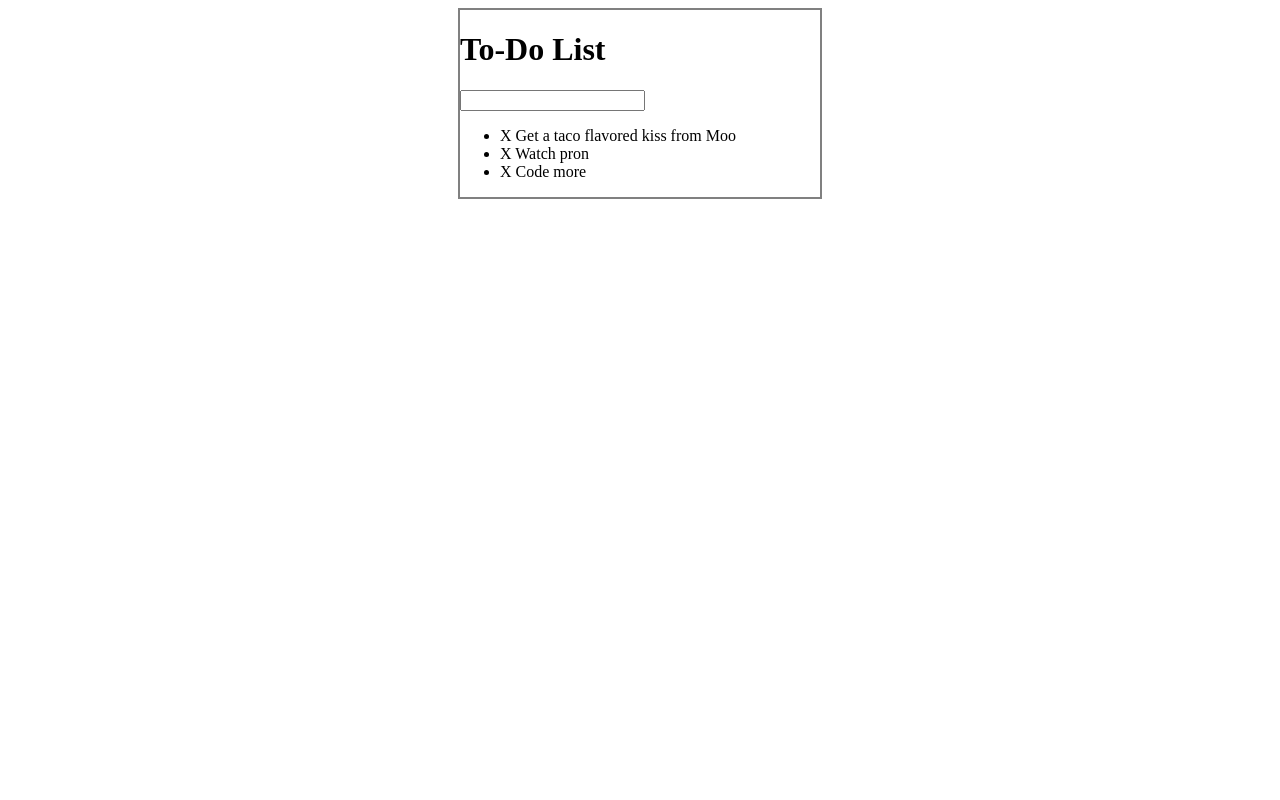
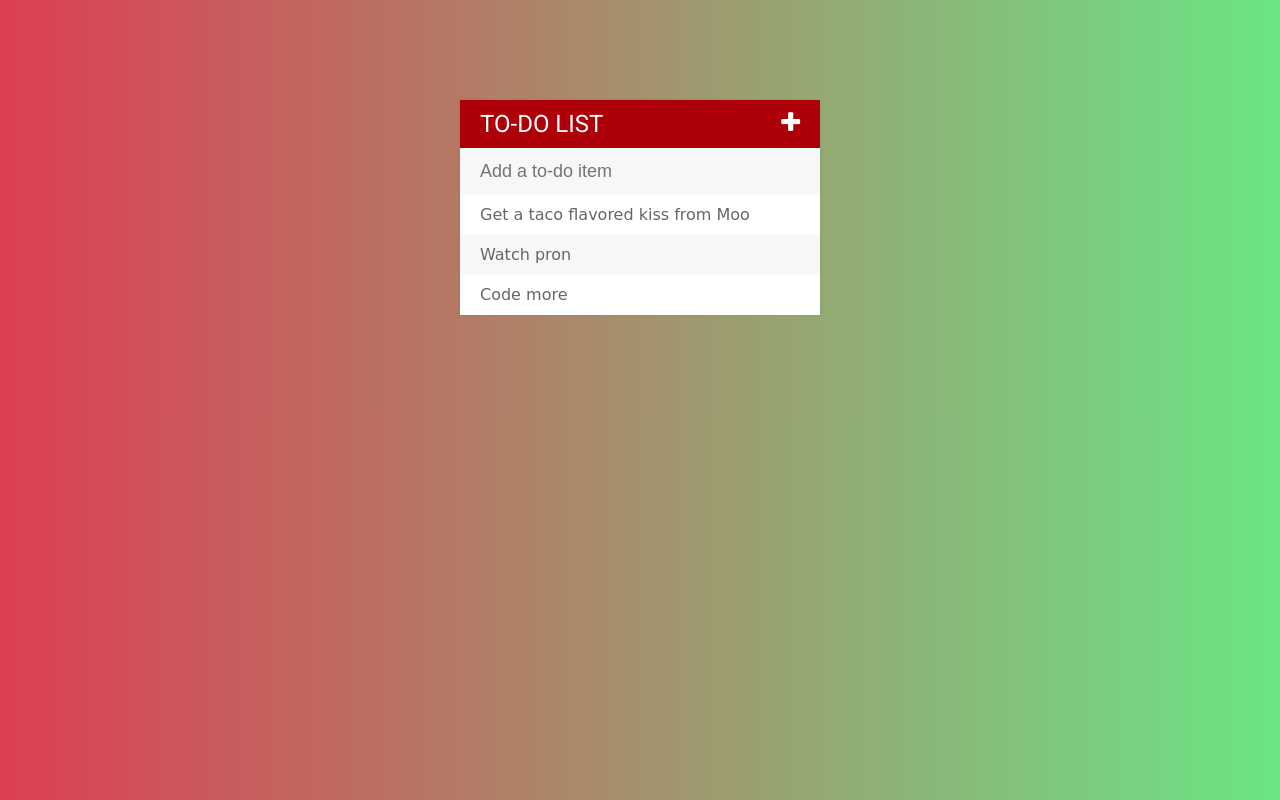
Before and after one commit to Codevotee/to-do-list-app, a plain HTML site: page index.html in a window 1280 px wide. Drawn offline with nearby package versions, Linux system fonts and the light colour scheme; a web font is replaced by a local one.

Commit message:
did styling for the heading, icons, input, list items

```diff
--- a/assets/css/stylesheet.css
+++ b/assets/css/stylesheet.css
@@ -1,15 +1,94 @@
 * {
-	user-select: none;
+    user-select: none;
+}
+
+body {
+    background: #dd3e54;
+    /* fallback for old browsers */
+    background: -webkit-linear-gradient(to left, #6be585, #dd3e54);
+    /* Chrome 10-25, Safari 5.1-6 */
+    background: linear-gradient(to left, #6be585, #dd3e54);
+    /* W3C, IE 10+/ Edge, Firefox 16+, Chrome 26+, Opera 12+, Safari 7+ */
 }
 
 #container {
-	border: 2px solid grey;
-	width: 360px;
-	margin: 0 auto;
+	background: #f7f7f7;
+    box-shadow: 0 0 3px rgba(0,0,0,0.1);
+    width: 360px;
+    margin: 100px auto;
 }
 
+h1 {
+	background-color: #ad0009;
+	color: white;
+	margin: 0;
+	padding: 10px 20px;
+	text-transform: uppercase;
+	font-size: 24px;
+	font-weight: normal;
+	font-family: 'Roboto', sans-serif;
+}
 
-.checked {
-	color: grey;
-	text-decoration: line-through;
+.fa-plus {
+	float: right;
 }
+
+input {
+	font-size: 18px;
+	color: #AD0009;
+	background-color: #f7f7f7;
+	width: 100%;
+	padding: 13px 13px 13px 20px;
+	box-sizing: border-box;
+	border: none;
+	transition: 0.1s ease-in-out;
+}
+
+input:focus {
+	background-color: #fff;
+	border: 3px solid #AD0009;
+	outline: none;
+}
+
+ul {
+	list-style: none; /*removes bullet points*/
+	margin: 0;
+	padding: 0;
+	/*the two above properties move the to-dos to the left*/
+
+}
+
+li {
+	font-family: 'Gaegu', cursive;
+	background-color: #fff;
+	height: 40px;
+	padding-left: 20px;
+	line-height: 40px;
+	color: #666;
+}
+
+li:nth-child(2n){
+	background-color: #f7f7f7;
+}
+
+.checked { /*to-do finished effect*/
+    color: grey;
+    text-decoration: line-through;
+}
+
+span {
+	background-color: #AD0009;
+	color: white;
+	height: 40px;
+	width: 0;
+	margin-left: 20px;
+	text-align: center;
+	display: inline-block;
+	float: right;
+	display: none;
+}
+
+li:hover span {
+	width: 40px;
+	display: initial;
+}
--- a/assets/js/script.js
+++ b/assets/js/script.js
@@ -22,6 +22,6 @@ $("input[type='text']").keypress(function(event){
 	if(event.which === 13){ // checks if the enter key is pressed
 		var toDoValue = $(this).val(); // grabs the new to-do value from user input
 		// creates a new to-do and adds to the list
-		$("ul").append("<li><span>X</span> " + toDoValue + "</li>"); // adds a new to-do from user's input
+		$("ul").append("<li><span><i class='fa fa-trash' aria-hidden='true'></i></span> " + toDoValue + "</li>"); // adds a new to-do from user's input
 	}
 });
--- a/index.html
+++ b/index.html
@@ -4,18 +4,21 @@
 
 <head>
     <title>Codevotee's To-Do List App</title>
+    <link href="https://fonts.googleapis.com/css?family=Roboto" rel="stylesheet">
+    <link href="https://fonts.googleapis.com/css?family=Gaegu" rel="stylesheet">
+    <link rel="stylesheet" href="https://stackpath.bootstrapcdn.com/font-awesome/4.7.0/css/font-awesome.min.css" type="text/css">
     <link rel="stylesheet" type="text/css" href="assets/css/stylesheet.css">
     <script src="https://code.jquery.com/jquery-3.3.1.min.js" integrity="sha256-FgpCb/KJQlLNfOu91ta32o/NMZxltwRo8QtmkMRdAu8=" crossorigin="anonymous"></script>
 </head>
 
 <body>
     <div id="container">
-        <h1>To-Do List</h1>
-        <input type="text" name="to-do-input">
+        <h1>To-Do List <i class="fa fa-plus" aria-hidden="true"></i></h1>
+        <input type="text" name="to-do-input" placeholder="Add a to-do item">
         <ul>
-            <li><span>X</span> Get a taco flavored kiss from Moo</li>
-            <li><span>X</span> Watch pron</li>
-            <li><span>X</span> Code more</li>
+            <li><span><i class="fa fa-trash" aria-hidden="true"></i></span> Get a taco flavored kiss from Moo</li>
+            <li><span><i class="fa fa-trash" aria-hidden="true"></i></span> Watch pron</li>
+            <li><span><i class="fa fa-trash" aria-hidden="true"></i></span> Code more</li>
         </ul>
     </div>
     <script type="text/javascript" src="assets/js/script.js"></script>
```
